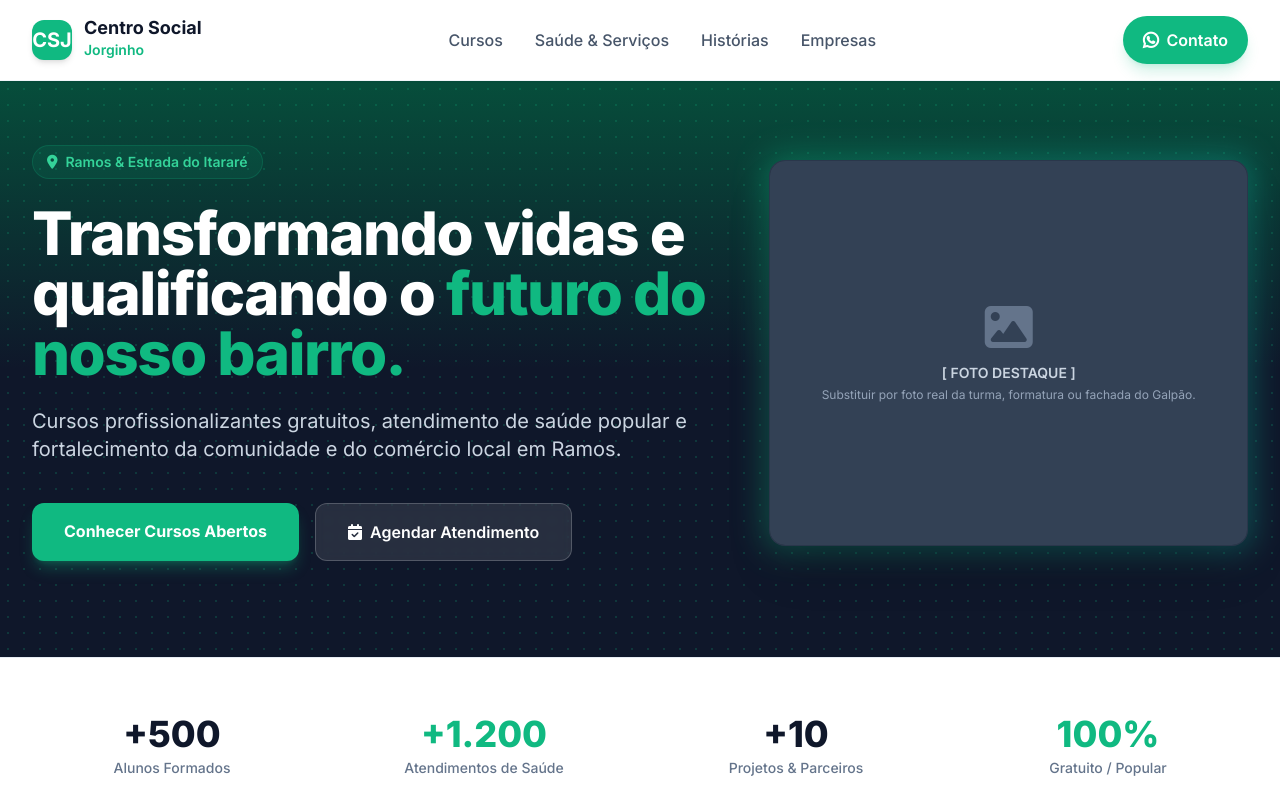
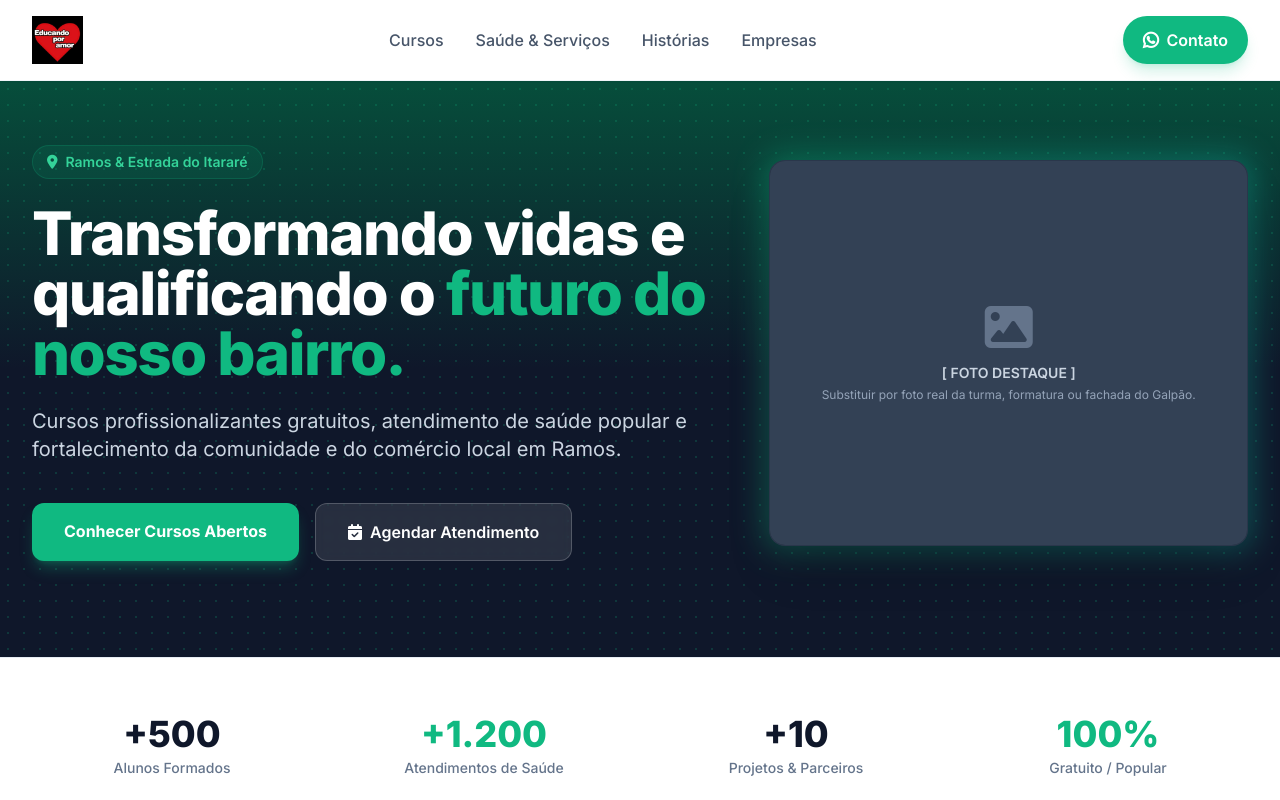
Before and after one commit to rodrigotux/jorginho-sos, a website: page index.html in a window 1280 px wide. Shown: the top 800 px of the page. Drawn offline with nearby package versions, Linux system fonts and the light colour scheme.

Commit message:
Troca da index completa

```diff
--- a/index.html
+++ b/index.html
@@ -3,7 +3,7 @@
 <head>
     <meta charset="UTF-8">
     <meta name="viewport" content="width=device-width, initial-scale=1.0">
-    <title>Centro Social Jorginho — Transformando Ramos e Região</title>
+    <title>Centro Social Jorginho — transformando o Complexo do Alemão e a Região</title>
     <!-- Tailwind CSS -->
     <script src="https://cdn.tailwindcss.com"></script>
     <!-- FontAwesome (Ícones) -->
@@ -39,13 +39,7 @@
     <header class="sticky top-0 z-50 bg-white/90 backdrop-blur-md border-b border-slate-100 shadow-sm">
         <div class="max-w-7xl mx-auto px-4 sm:px-6 lg:px-8 h-20 flex items-center justify-between">
             <a href="#" class="flex items-center gap-3">
-                <div class="w-10 h-10 rounded-xl bg-brand-green flex items-center justify-center text-white font-bold text-xl shadow-md">
-                    CSJ
-                </div>
-                <div>
-                    <span class="text-lg font-bold text-slate-900 block leading-none">Centro Social</span>
-                    <span class="text-sm text-brand-green font-semibold">Jorginho</span>
-                </div>
+                <img src="logo_jorginho.png" alt="Logo Centro Social Jorginho" class="h-12 w-auto">
             </a>
 
             <!-- Menu Desktop -->
@@ -391,13 +385,7 @@
 
                 <div class="md:col-span-5 space-y-4">
                     <div class="flex items-center gap-3">
-                        <div class="w-10 h-10 rounded-xl bg-brand-green flex items-center justify-center text-white font-bold text-xl">
-                            CSJ
-                        </div>
-                        <div>
-                            <span class="text-lg font-bold text-white block leading-none">Centro Social</span>
-                            <span class="text-sm text-brand-green font-semibold">Jorginho</span>
-                        </div>
+                        <img src="logo_jorginho.png" alt="Logo Centro Social Jorginho" class="h-12 w-auto">
                     </div>
                     <p class="text-sm text-slate-400 max-w-sm">
                         Desenvolvendo autonomia, saúde e educação para a comunidade de Ramos, Itararé e região.
```
